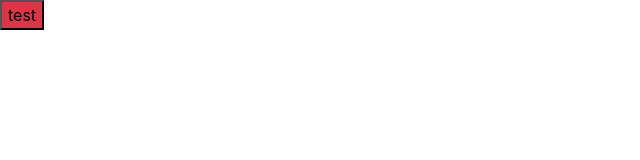
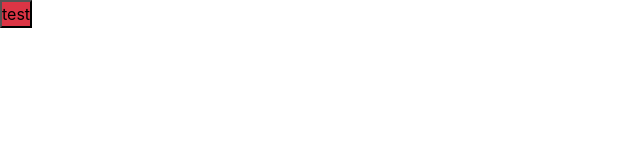
Before and after one commit to Bartek-Wieckowski/react-daily-planner, a React (Create React App) app: page / in a window 1280 px wide. Shown: the top 160 px of the page, without its empty margins (0-640 px from the left). Built offline with nearby package versions, Linux system fonts and the light colour scheme.

Commit message:
added few basic template selectors

```diff
--- a/src/index.css
+++ b/src/index.css
@@ -1,3 +1,21 @@
+:root {
+  --transition: all 0.3s linear;
+  --spacing: 0.1rem;
+  --radius: 0.25rem;
+  --light-shadow: 0 5px 15px rgba(0, 0, 0, 0.1);
+  --dark-shadow: 0 5px 15px rgba(0, 0, 0, 0.2);
+  --max-width: 1170px;
+  --fixed-width: 620px;
+}
+
+*,
+::after,
+::before {
+  margin: 0;
+  padding: 0;
+  box-sizing: border-box;
+}
+
 body {
   margin: 0;
   font-family: -apple-system, BlinkMacSystemFont, 'Segoe UI', 'Roboto', 'Oxygen',
@@ -6,8 +24,30 @@ body {
   -webkit-font-smoothing: antialiased;
   -moz-osx-font-smoothing: grayscale;
 }
-
 code {
   font-family: source-code-pro, Menlo, Monaco, Consolas, 'Courier New',
     monospace;
 }
+
+.fake-dark-mode {
+  filter: invert(100%);
+  transition: all 0.5s;
+}
+.fake-dark-mode .wrapper {
+  box-shadow: var(--dark-shadow);
+}
+.app {
+  width: 100%;
+  height: 100vh;
+  background: white;
+  color: black;
+}
+.wrapper {
+  width: 60%;
+  margin: 0 auto;
+  padding: 2rem;
+  text-align: center;
+  box-shadow: var(--light-shadow);
+  transition: var(--transition);
+  border-radius: var(--radius);
+}
```
